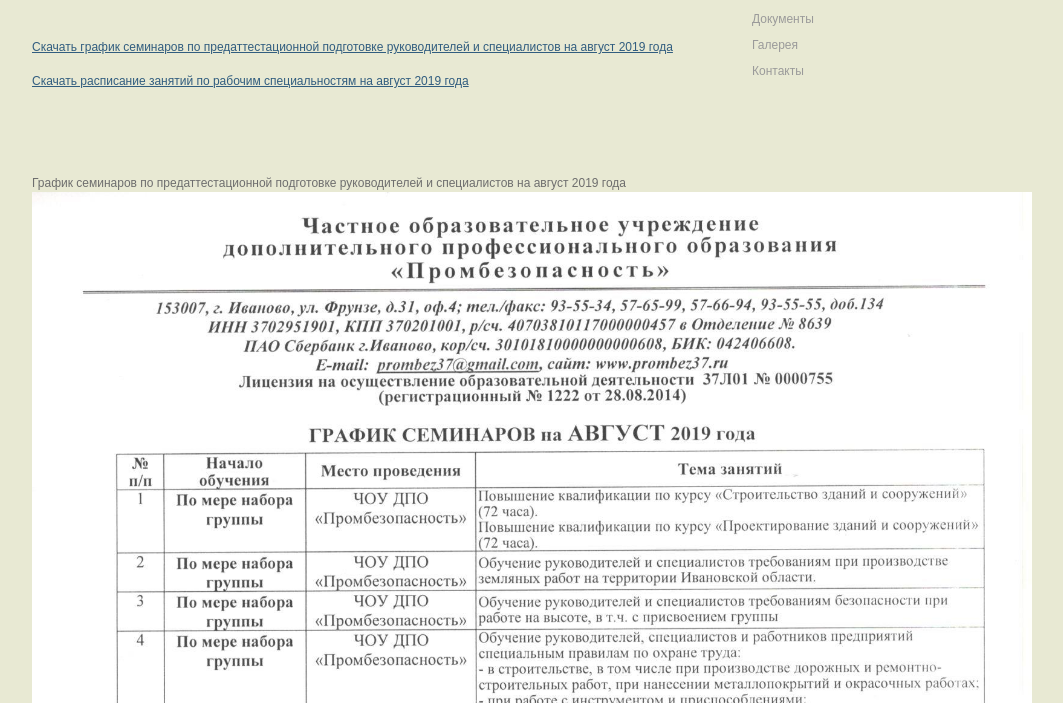
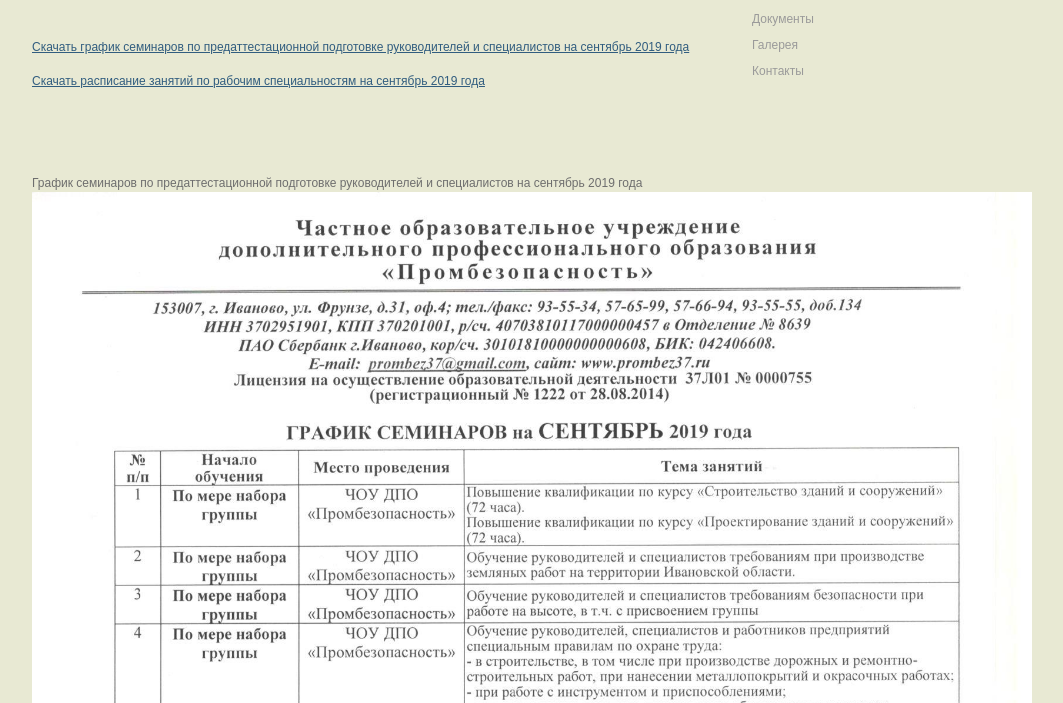
Before and after one commit to knikitin/oldsite, a plain HTML site: page timetable.html in a window 1280 px wide. Shown: the part 637-1340 px from the top of the page, without its empty margins (128-1191 px from the left). Drawn offline with Linux system fonts and the light colour scheme.

Commit message:
september 2019

```diff
--- a/timetable.html
+++ b/timetable.html
@@ -48,14 +48,14 @@
 			<p>&nbsp;</p>
 
 			<p class="textosn raspisanie1">
-				<a href="/Docs/20190731 seminar_08 timetable_rukovoditeli.pdf">
-				Скачать график семинаров по предаттестационной подготовке руководителей и специалистов на август 2019 года
+				<a href="/Docs/20190831 seminar_09 timetable_rukovoditeli.pdf">
+				Скачать график семинаров по предаттестационной подготовке руководителей и специалистов на сентябрь 2019 года
 		    </a>
 		  </p>
 
 		  <p class="textosn raspisanie1">
-				<a href="/Docs/20190731 seminar_08 timetable_rabochie.pdf">
-				Скачать расписание занятий по рабочим специальностям на август 2019 года
+				<a href="/Docs/20190831 seminar_09 timetable_rabochie.pdf">
+				Скачать расписание занятий по рабочим специальностям на сентябрь 2019 года
 				</a>
 		  </p>
 
@@ -71,13 +71,13 @@
 -->
 
 			<p class="textosn raspisanie2">
-			График семинаров по предаттестационной подготовке руководителей и специалистов на август 2019 года
-			<img src="/Docs/20190731_seminar_08 timetable_rukovoditeli.jpg" alt="Расписание занятий на август 2019 года" width="1000" />
+			График семинаров по предаттестационной подготовке руководителей и специалистов на сентябрь 2019 года
+			<img src="/Docs/20190831_seminar_09 timetable_rukovoditeli.jpg" alt="Расписание занятий на сентябрь 2019 года" width="1000" />
 		  </p>
 
 		  <p class="textosn raspisanie2">
-			Расписание занятий по рабочим специальностям на август 2019 года
-			<img src="/Docs/20190731_seminar_08 timetable_rabochie.jpg" alt="Расписание занятий на август 2019 года" width="1000" />
+			Расписание занятий по рабочим специальностям на сентябрь 2019 года
+			<img src="/Docs/20190831_seminar_09 timetable_rabochie.jpg" alt="Расписание занятий на сентябрь 2019 года" width="1000" />
 		  </p>
 
 
```
Also changed, not shown: Docs/20190831_seminar_09 timetable_rabochie.jpg (added), Docs/20190831_seminar_09 timetable_rukovoditeli.jpg (added), 2 other files.
